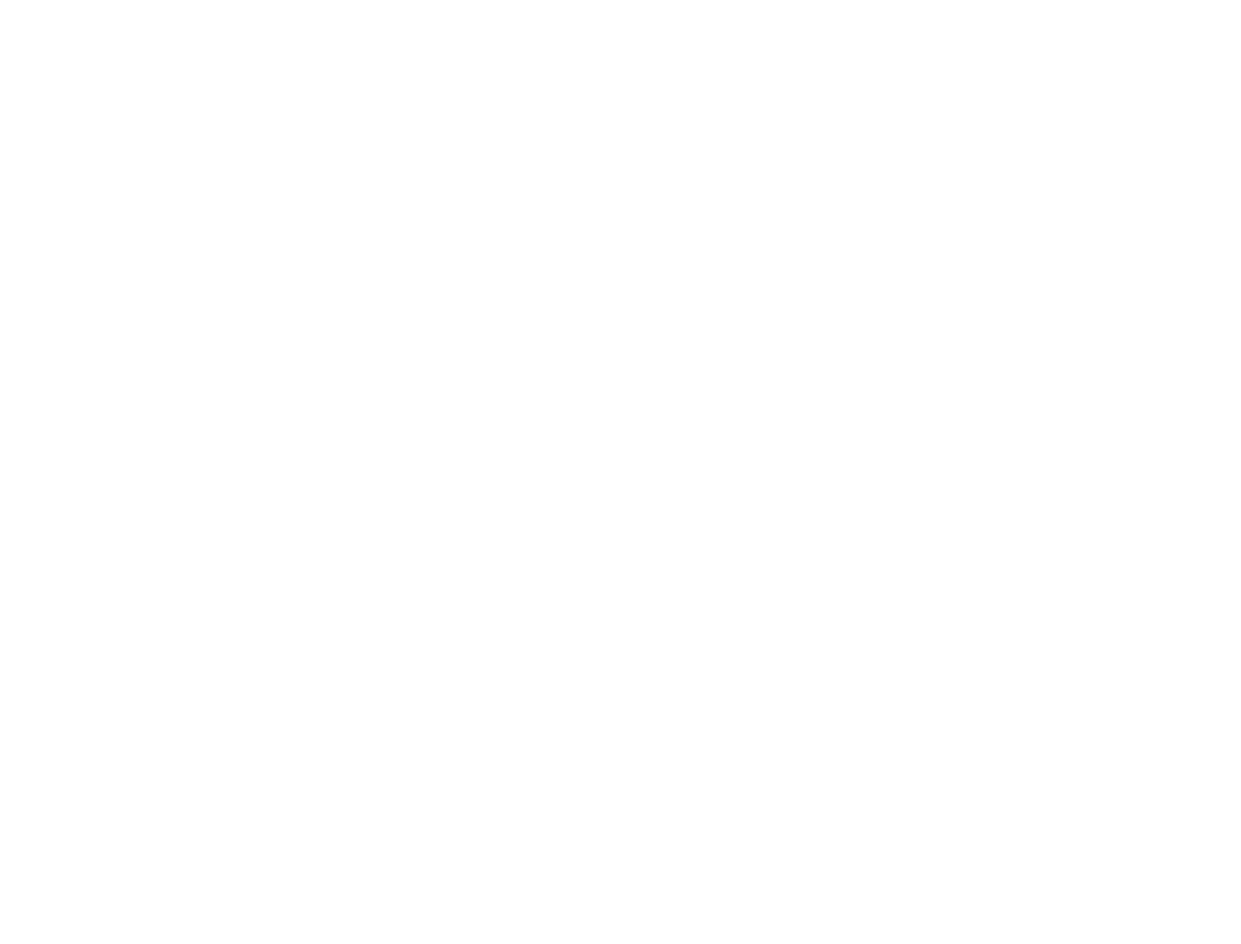
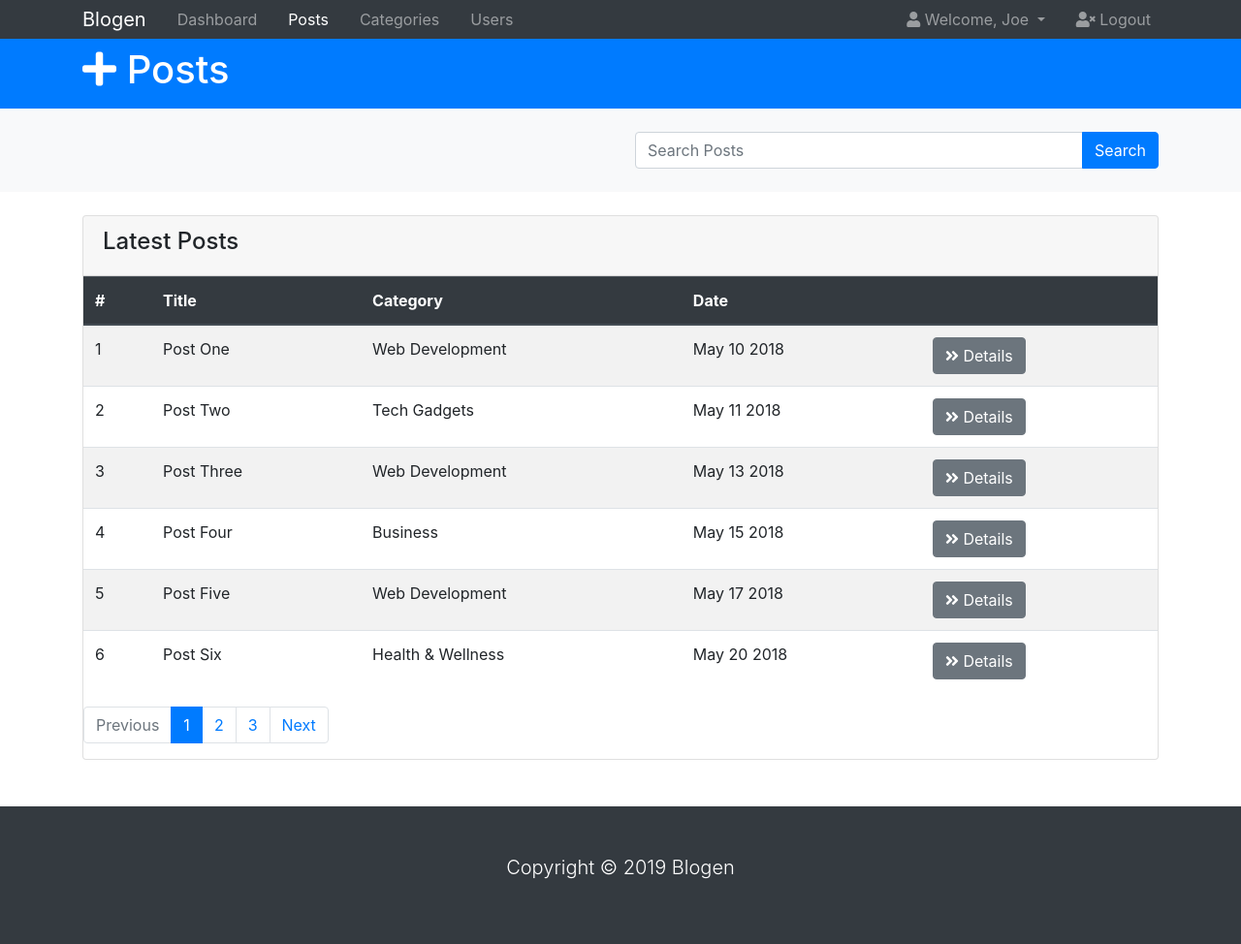
Before and after one commit to klaudius1D/blogUI-bootstrap, a plain HTML site: page posts.html in a window 1280 px wide. Shown: the whole page at 97% size. Before the commit the page ends 800 px from the top, so only its background shows below. Drawn offline with nearby package versions, Linux system fonts and the light colour scheme; a script that the page names is missing.

Commit message:
fixed index links, added posts page

```diff
--- a/posts.html
+++ b/posts.html
@@ -0,0 +1,235 @@
+<!DOCTYPE html>
+<html lang="en">
+
+<head>
+    <meta charset="UTF-8">
+    <meta name="viewport" content="width=device-width, initial-scale=1.0">
+    <meta http-equiv="X-UA-Compatible" content="ie=edge">
+    <link rel="stylesheet" href="https://use.fontawesome.com/releases/v5.8.1/css/all.css"
+        integrity="sha384-50oBUHEmvpQ+1lW4y57PTFmhCaXp0ML5d60M1M7uH2+nqUivzIebhndOJK28anvf" crossorigin="anonymous">
+    <link rel="stylesheet" href="css/style.css">
+    <link rel="stylesheet" href="https://stackpath.bootstrapcdn.com/bootstrap/4.3.1/css/bootstrap.min.css"
+        integrity="sha384-ggOyR0iXCbMQv3Xipma34MD+dH/1fQ784/j6cY/iJTQUOhcWr7x9JvoRxT2MZw1T" crossorigin="anonymous">
+    <title>Bootstrap Theme</title>
+</head>
+
+<body>
+    <nav class="navbar navbar-expand-sm navbar-dark bg-dark p-0">
+        <div class="container">
+            <a href="index.html" class="navbar-brand">Blogen</a>
+            <button class="navbar-toggler" data-toggle="collapse" data-target="#navbarCollapse">
+                <span class="navbar-toggler-icon"></span>
+            </button>
+            <div class="collapse navbar-collapse" id="navbarCollapse">
+                <ul class="navbar-nav">
+                    <li class="nav-item">
+                    <li class="nav-item px-2">
+                        <a href="index.html" class="nav-link">Dashboard</a>
+                    </li>
+                    <li class="nav-item px-2">
+                        <a href="index.html" class="nav-link  active">Posts</a>
+                    </li>
+                    <li class="nav-item px-2">
+                        <a href="index.html" class="nav-link">Categories</a>
+                    </li>
+                    <li class="nav-item px-2">
+                        <a href="index.html" class="nav-link">Users</a>
+                    </li>
+                    </li>
+                </ul>
+                <ul class="navbar-nav ml-auto">
+                    <li class="nav-item dropdown mr-3">
+                        <a href="" class="dropdown-toggle nav-link" data-toggle="dropdown">
+                            <i class="fas fa-user"></i> Welcome, Joe
+                        </a>
+                        <div class="dropdown-menu">
+                            <a href="profile.html" class="dropdown-item">
+                                <i class="fas fa-user-circle"></i> Profile
+                            </a>
+                            <a href="settings.html" class="dropdown-item">
+                                <i class="fas fa-user-cog"></i> Settings
+                            </a>
+                        </div>
+                    </li>
+                    <li class="nav-item">
+                        <a href="login.html" class="nav-link">
+                            <i class="fas fa-user-times"></i> Logout</a>
+                    </li>
+                </ul>
+            </div>
+        </div>
+    </nav>
+
+    <!--HEADER -->
+    <header id="main-header" class="py-2 bg-primary text-white">
+        <div class="container">
+            <div class="row">
+                <div class="col-md-6">
+                    <h1><i class="fas fa-plus"></i> Posts</h1>
+                </div>
+            </div>
+        </div>
+    </header>
+
+    <!-- SEARCH -->
+    <section id="search" class="bg-light mb-4 py-4">
+        <div class="container">
+            <div class="row">
+                <div class="col-md-6 ml-auto">
+                    <div class="input-group">
+                        <input type="text" placeholder="Search Posts" class="form-control">
+                        <div class="input-group-append">
+                            <button class="btn btn-primary">Search</button>
+                        </div>
+                    </div>
+                </div>
+            </div>
+        </div>
+    </section>
+
+    <!-- POSTS -->
+    <section id="posts">
+        <div class="container">
+            <div class="row">
+                <div class="col">
+                    <div class="card">
+                        <div class="card-header">
+                            <h4>Latest Posts</h4>
+                        </div>
+                        <table class="table table-striped">
+                            <thead class="thead-dark">
+                                <tr>
+                                    <th>#</th>
+                                    <th>Title</th>
+                                    <th>Category</th>
+                                    <th>Date</th>
+                                    <th></th>
+                                </tr>
+                            </thead>
+                            <tbody>
+                                <tr>
+                                    <td>1</td>
+                                    <td>Post One</td>
+                                    <td>Web Development</td>
+                                    <td>May 10 2018</td>
+                                    <td>
+                                        <a href="details.html" class="btn btn-secondary">
+                                            <i class="fas fa-angle-double-right"></i> Details
+                                        </a>
+                                    </td>
+                                </tr>
+                                <tr>
+                                    <td>2</td>
+                                    <td>Post Two</td>
+                                    <td>Tech Gadgets</td>
+                                    <td>May 11 2018</td>
+                                    <td>
+                                        <a href="details.html" class="btn btn-secondary">
+                                            <i class="fas fa-angle-double-right"></i> Details
+                                        </a>
+                                    </td>
+                                </tr>
+                                <tr>
+                                    <td>3</td>
+                                    <td>Post Three</td>
+                                    <td>Web Development</td>
+                                    <td>May 13 2018</td>
+                                    <td>
+                                        <a href="details.html" class="btn btn-secondary">
+                                            <i class="fas fa-angle-double-right"></i> Details
+                                        </a>
+                                    </td>
+                                </tr>
+                                <tr>
+                                    <td>4</td>
+                                    <td>Post Four</td>
+                                    <td>Business</td>
+                                    <td>May 15 2018</td>
+                                    <td>
+                                        <a href="details.html" class="btn btn-secondary">
+                                            <i class="fas fa-angle-double-right"></i> Details
+                                        </a>
+                                    </td>
+                                </tr>
+                                <tr>
+                                    <td>5</td>
+                                    <td>Post Five</td>
+                                    <td>Web Development</td>
+                                    <td>May 17 2018</td>
+                                    <td>
+                                        <a href="details.html" class="btn btn-secondary">
+                                            <i class="fas fa-angle-double-right"></i> Details
+                                        </a>
+                                    </td>
+                                </tr>
+                                <tr>
+                                    <td>6</td>
+                                    <td>Post Six</td>
+                                    <td>Health & Wellness</td>
+                                    <td>May 20 2018</td>
+                                    <td>
+                                        <a href="details.html" class="btn btn-secondary">
+                                            <i class="fas fa-angle-double-right"></i> Details
+                                        </a>
+                                    </td>
+                                </tr>
+                            </tbody>
+                        </table>
+
+                        <!--PAGINATION-->
+                        <nav class="ml-">
+                            <ul class="pagination">
+                                <li class="page-item disabled">
+                                    <a href="#" class="page-link">Previous</a>
+                                </li>
+                                <li class="page-item active">
+                                    <a href="#" class="page-link">1</a>
+                                </li>
+                                <li class="page-item">
+                                    <a href="#" class="page-link">2</a>
+                                </li>
+                                <li class="page-item">
+                                    <a href="#" class="page-link">3</a>
+                                </li>
+                                <li class="page-item">
+                                    <a href="#" class="page-link">Next</a>
+                                </li>
+                            </ul>
+                        </nav>
+                    </div>
+                </div>
+            </div>
+        </div>
+    </section>
+
+
+
+    <!-- FOOTER -->
+    <footer id="main-footer" class="bg-dark text-white mt-5 p-5">
+        <div class="container">
+            <div class="row">
+                <div class="col">
+                    <p class="lead text-center">
+                        Copyright &copy;
+                        <span id="year"></span>
+                        Blogen
+                    </p>
+                </div>
+            </div>
+        </div>
+    </footer>
+
+    <script src="http://code.jquery.com/jquery-3.4.1.js" integrity="sha256-WpOohJOqMqqyKL9FccASB9O0KwACQJpFTUBLTYOVvVU="
+        crossorigin="anonymous"></script>
+    <script src="https://cdnjs.cloudflare.com/ajax/libs/popper.js/1.14.7/umd/popper.min.js"
+        integrity="sha384-UO2eT0CpHqdSJQ6hJty5KVphtPhzWj9WO1clHTMGa3JDZwrnQq4sF86dIHNDz0W1"
+        crossorigin="anonymous"></script>
+    <script src="https://stackpath.bootstrapcdn.com/bootstrap/4.3.1/js/bootstrap.min.js"
+        integrity="sha384-JjSmVgyd0p3pXB1rRibZUAYoIIy6OrQ6VrjIEaFf/nJGzIxFDsf4x0xIM+B07jRM"
+        crossorigin="anonymous"></script>
+    <script src="https://cdn.ckeditor.com/4.11.4/standard/ckeditor.js"></script>
+    <script src="script.js"></script>
+
+</body>
+
+</html>
```
Also changed, not shown: index.html (+3 -3 lines).
